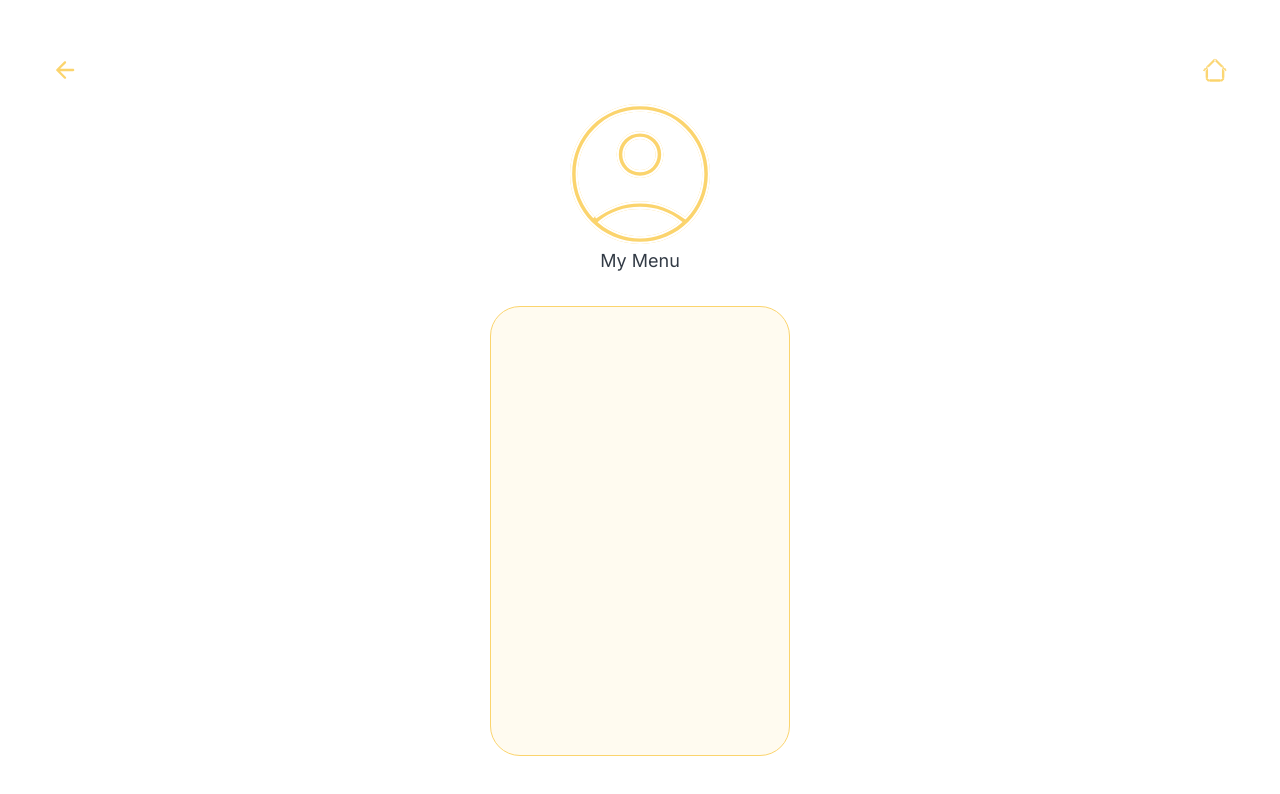
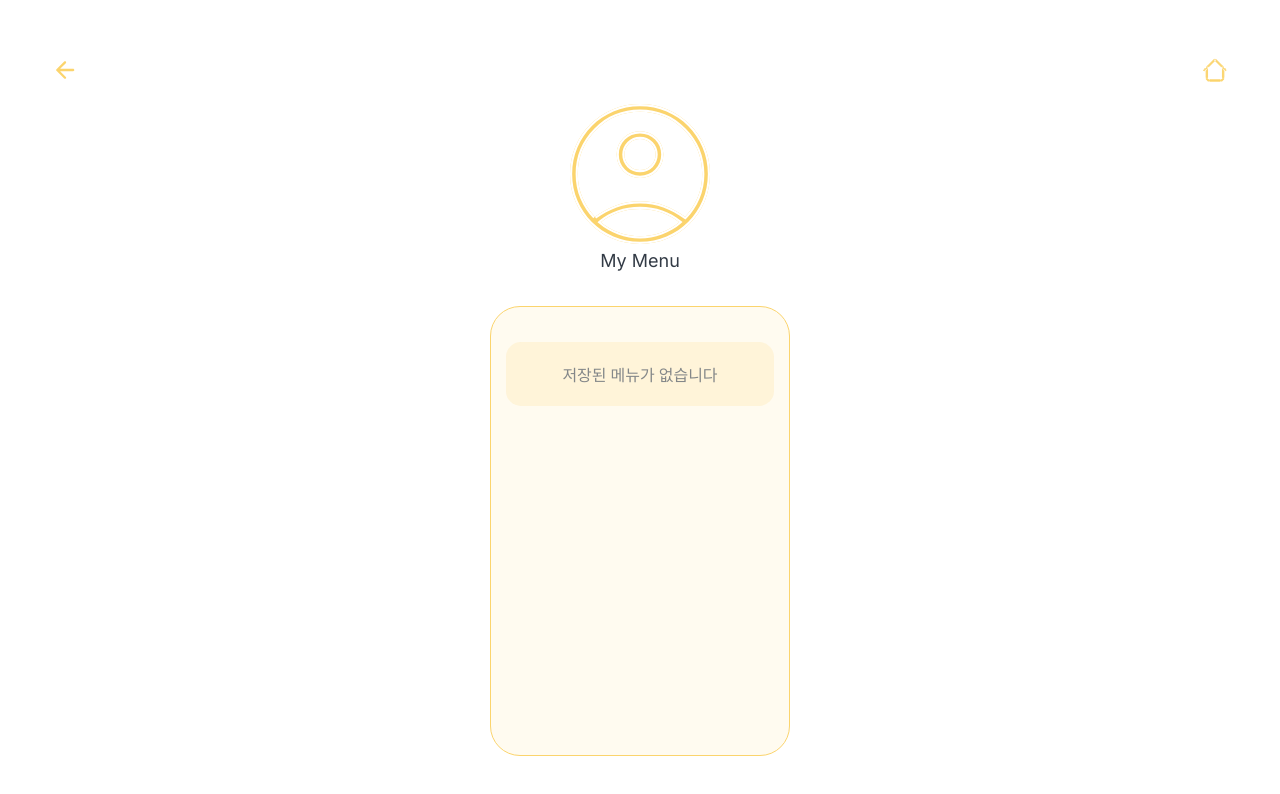
Before and after one commit to Rla-oes/cheesy-frontend, a React (Create React App) app: page /Mymenu in a window 1280 px wide. Shown: the top 794 px of the page. Built offline with nearby package versions, Linux system fonts and the light colour scheme.

Commit message:
저장된 메뉴 없습니다 추가

```diff
--- a/src/pages/Mymenu/Mymenu.css
+++ b/src/pages/Mymenu/Mymenu.css
@@ -187,3 +187,16 @@
     background: #ddd;
     border-bottom-right-radius: 10px;
 }
+
+
+.empty-message {
+    text-align: center;
+    font-size: 16px;
+    font-weight: 500;
+    color: #333B46;  /* 기존 텍스트 색상과 맞추기 */
+    opacity: 0.6;
+    margin-top: 20px;
+    padding: 20px;
+    background-color: #fbd46d4c; /* 메뉴 아이템과 비슷한 색상으로 배경색 설정 */
+    border-radius: 15px;
+}
--- a/src/pages/Mymenu/Mymenu.js
+++ b/src/pages/Mymenu/Mymenu.js
@@ -65,6 +65,7 @@ export const Mymenu = () => {
     setIsModalOpen(false);
     setDeleteId(null);
   };
+
   const containerStyle = {
     width: "100%",
     maxWidth: "800px",
@@ -86,20 +87,21 @@ export const Mymenu = () => {
             <div className="Frame">
               <div className="Rectangle">
                 <div className="menu-list">
-                {menuItems.map((item) => (
+                  {menuItems.length === 0 ? (
+                      <div className="empty-message">저장된 메뉴가 없습니다</div> // 저장된 메뉴가 없을 때 표시
+                  ) : (
+                      menuItems.map((item) => (
                           <div className="menu-Item" key={item.id}>
-                    <div className="menu-text">{item.Menu.name}</div>{" "}
-                    {/* 여기 수정! */}
+                            <div className="menu-text">{item.Menu.name}</div> {/* 여기 수정! */}
                             <button
                                 className="trash-btn"
                                 onClick={() => handleDeleteClick(item.id)}
                             >
-                      {" "}
-                      {/* item.id 사용! */}
                               <img className="trash" alt="Trash" src={trash} />
                             </button>
                           </div>
-                ))}
+                      ))
+                  )}
                 </div>
               </div>
             </div>
```
Lines whose indentation alone changed are shown as unchanged.
